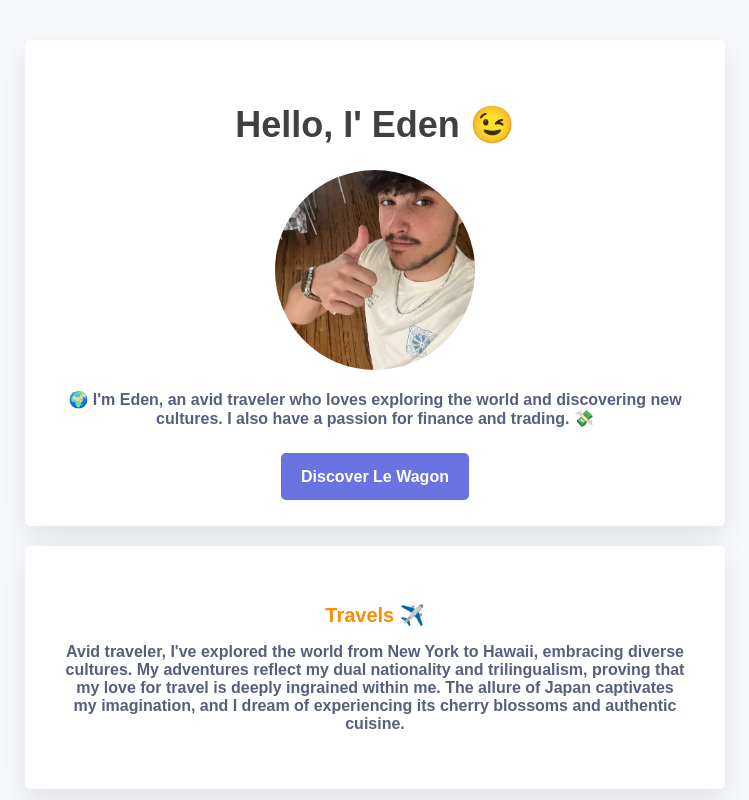
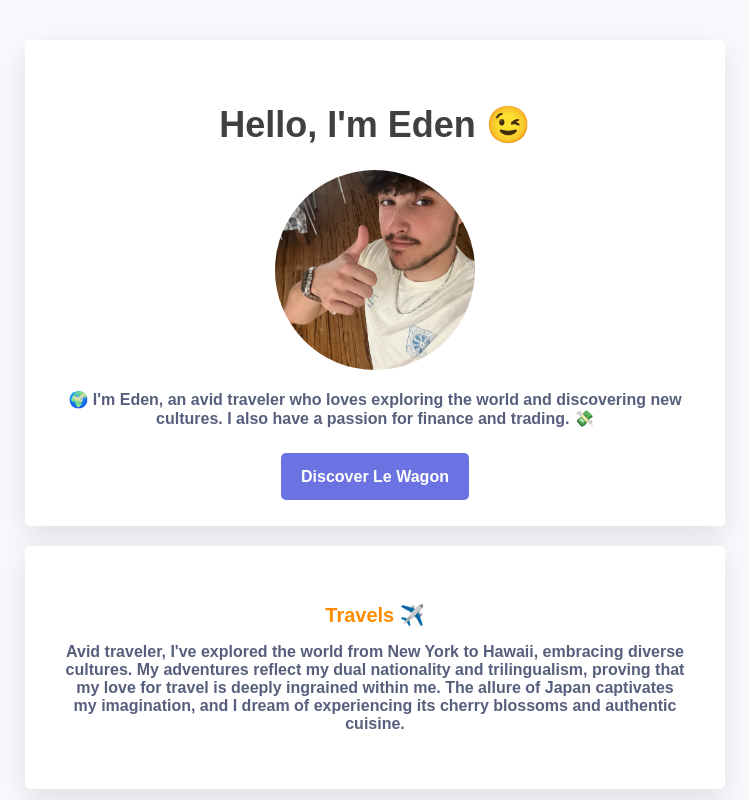
Before and after one commit to eden-rau/my-profile, a plain HTML site: page index.html in a window 1280 px wide. Shown: the top 800 px of the page, without its empty margins (265-1014 px from the left). Drawn offline with Linux system fonts and the light colour scheme.

Commit message:
Update index.html

```diff
--- a/index.html
+++ b/index.html
@@ -12,7 +12,7 @@
     <div class="container">
 
         <div class="card-white" id="introduction">
-            <h1>Hello, I' Eden 😉</h1>
+            <h1>Hello, I'm Eden 😉</h1>
             <img src="images/profile-picture.png" class="img-circle" width="200px" alt="Eden Rau's Profile Picture">
             <p>🌍 I'm Eden, an avid traveler who loves exploring the world and discovering new cultures. I also have a passion for finance and trading. 💸</p>
             <a href="https://www.lewagon.com/fr" target="_blank" class="btn-blue">Discover Le Wagon</a>
```
